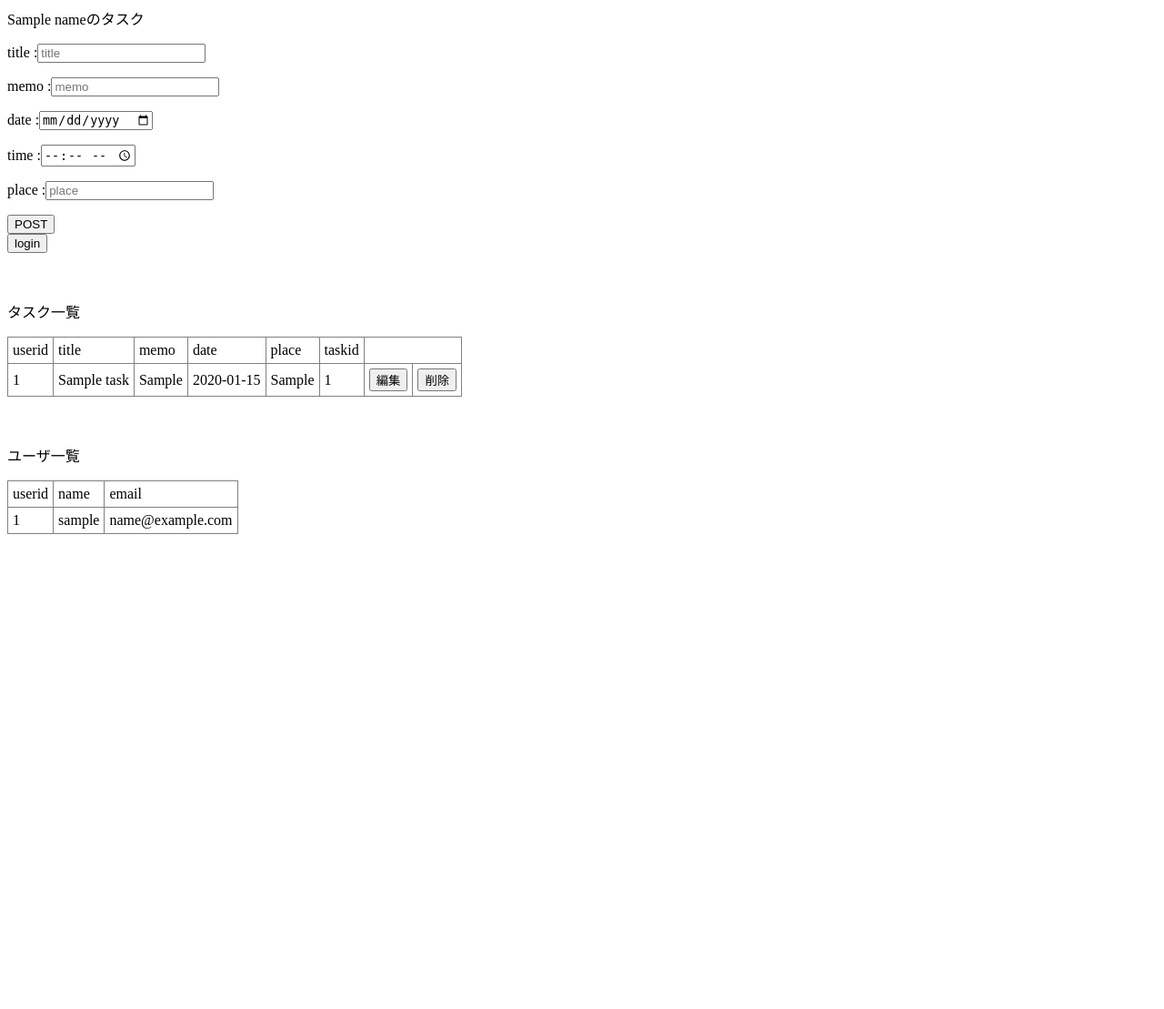
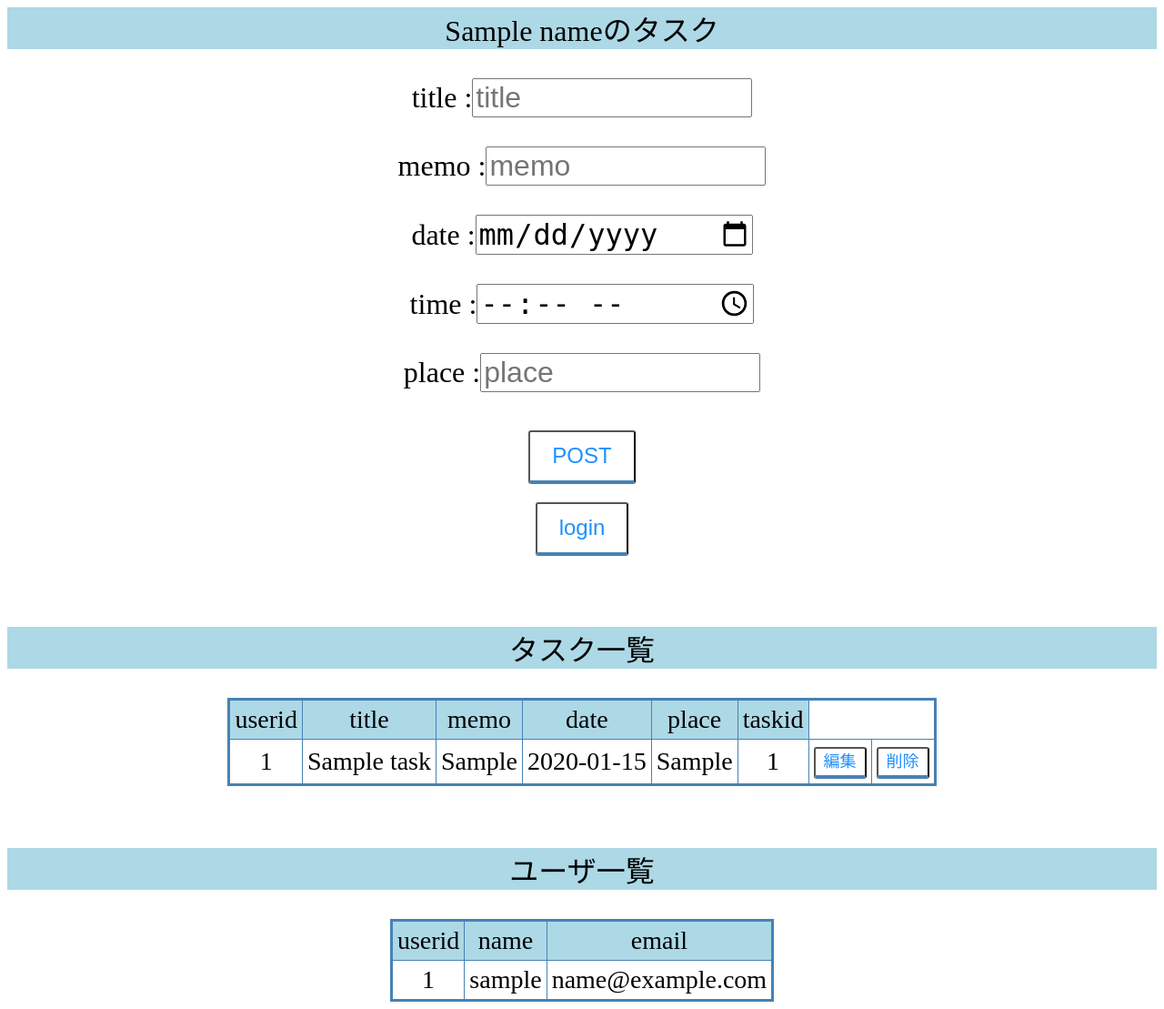
Before and after one commit to st17403yt/flask, a Flask app: template templates/index.html in a window 1280 px wide. Shown: the whole page at 91% size. Before the commit the page ends 587 px from the top, so only its background shows below. Run offline with Flask 2, Linux system fonts and the light colour scheme; tables that the repository leaves empty hold one stand-in row (values such as "Sample post"); the template is opened without the code that fills it: values that come from a table or form of the project are taken from there, most other values are stand-ins (such as "Sample title", 1, 10 or a date in 2020); parts of the project's set-up code (start-up, migrations or seed data) failed here and were passed over; some libraries are stand-ins or nearby versions.

Commit message:
css 追加

```diff
--- /dev/null
+++ b/static/styles.css
@@ -0,0 +1,97 @@
+/*色設定*/
+:root{
+  --color-white:White;
+  --color-lgray:LightGray;
+  --color-gray:Gray;
+  --color-black:Black;
+  --color-lcyan:LightCyan;
+  --color-dblue:DodgerBlue;
+  --color-sblue:SteelBlue;
+  --color-lblue:LightBlue;
+}
+
+body{
+  text-align:center;　/*横中央揃え*/
+  background: var(--color-lcyan);
+}
+
+/*ボタンデザイン*/
+.button-l {
+  display: inline-block;
+  padding: 0.5em 1em;
+  text-decoration: none;
+  background: var(--color-white);/*ボタン色*/
+  color: var(--color-dblue);
+  border-bottom: solid 4px var(--color-sblue);
+  border-radius: 3px;
+  font-size: 24px;
+  line-height: 1.2;
+  margin: 10px 0px;
+}
+
+.button-l:active {  /*ボタンを押したとき*/
+  -webkit-transform: translateY(4px);
+  transform: translateY(4px);/*下に動く*/
+  box-shadow: 0px 0px 1px rgba(0, 0, 0, 0.2);/*影を小さく*/
+  border-bottom: none;
+  font-size: 24px;
+  line-height: 1.2;
+  margin: 10px 0px;
+}
+
+.button-s {
+  display: inline-block;
+  padding: 0.2em 0.5em;
+  text-decoration: none;
+  background: var(--color-white);/*ボタン色*/
+  color: var(--color-dblue);
+  border-bottom: solid 4px var(--color-sblue);
+  border-radius: 3px;
+  font-size: 18px;
+  line-height: 1.2;
+}
+
+.button-s:active {  /*ボタンを押したとき*/
+  -webkit-transform: translateY(4px);
+  transform: translateY(4px);/*下に動く*/
+  box-shadow: 0px 0px 1px rgba(0, 0, 0, 0.2);/*影を小さく*/
+  border-bottom: none;
+  font-size: 20px;
+  line-height: 1.2;
+}
+
+/*textデザイン関係*/
+.message-l{
+  font-size: 32px;
+  line-height: 1.2;
+  background: var(--color-lblue)
+}
+
+.title{
+  font-size: 32px;
+  background: var(--color-lblue)
+}
+
+.text_area{
+  font-size: 32px;
+}
+
+.tbox{
+  font-size: 32px;
+  width: 300px;
+}
+
+/*tableデザイン*/
+table {
+    margin-left: auto;
+    margin-right: auto;
+    border: 3px solid var(--color-sblue);
+}
+
+td{
+  font-size: 28px;
+}
+
+.tr1{
+  background: var(--color-lblue);
+}
--- a/templates/index.html
+++ b/templates/index.html
@@ -4,6 +4,7 @@
 <head>
     <meta charset="utf-8" />
     <title>TODOアプリ</title>
+    <link rel="stylesheet" type="text/css" href="{{ url_for('static', filename='styles.css')}}" />
     <script src="http://code.jquery.com/jquery-3.3.1.js"></script>
     <script type="text/javascript" src="https://code.jquery.com/ui/1.12.0/jquery-ui.min.js"></script>
     <link rel="stylesheet" href="http://code.jquery.com/ui/1.12.1/themes/base/jquery-ui.css">
@@ -35,21 +36,21 @@
         <div id="title" class="title">{{name}}のタスク</div>
         <form name="f" method="post" action="/create">
             <div class="text_area">
-                <p>title :<input type="text" name="title" placeholder="title" required></p>
-                <p>memo :<input type="text" name="memo" placeholder="memo"></p>
-                <p>date :<input type="date" name="date" placeholder="date" required></p>
-                <p>time :<input type="time" name="time" placeholder="time" required></p>
-                <p>place :<input type="text" name="place" placeholder="place" id="place_input"></p>
+                <p>title :<input type="text" name="title" placeholder="title" required class="tbox"></p>
+                <p>memo :<input type="text" name="memo" placeholder="memo" class="tbox"></p>
+                <p>date :<input type="date" name="date" placeholder="date" required class="tbox"></p>
+                <p>time :<input type="time" name="time" placeholder="time" required class="tbox"></p>
+                <p>place :<input type="text" name="place" placeholder="place" id="place_input" class="tbox"></p>
             </div>
-            <button type="submit" formmethod="POST">POST</button>
+            <button type="submit" formmethod="POST" class="button-l">POST</button>
         </form>
         <form name="f" method="post" action="/login">
-            <button type="submit" formmethod="POST">login</button>
+            <button type="submit" formmethod="POST" class="button-l">login</button>
         </form>
         <br><br>
-        <p>タスク一覧</p>
+        <p class="title">タスク一覧</p>
         <table border="1" style="border-collapse: collapse;" cellpadding="5">
-            <tr>
+            <tr class="tr1">
                 <td>userid</td>
                 <td>title</td>
                 <td>memo</td>
@@ -68,22 +69,22 @@
                 <td>
                     <form method="POST" action="/edit">
                         <input type="hidden" name="taskid" value="{{task.taskid}}">
-                        <button>編集</button>
+                        <button class="button-s">編集</button>
                     </form>
                 </td>
                 <td id="task_{{task.taskid}}" task_id="{{task.taskid}}">
                     <form method="POST" action="/delete">
                         <input type="hidden" name="taskid" value="{{task.taskid}}">
-                        <button>削除</button>
+                        <button class="button-s">削除</button>
                     </form>
                 </td>
             </tr>
             {% endfor %}
         </table>
         <br><br>
-        <p>ユーザ一覧</p>
+        <p class="title">ユーザ一覧</p>
         <table border="1" style="border-collapse: collapse;" cellpadding="5">
-            <tr>
+            <tr class="tr1">
                 <td>userid</td>
                 <td>name</td>
                 <td>email</td>
--- a/templates/login.html
+++ b/templates/login.html
@@ -4,11 +4,12 @@
 <head>
     <meta charset="utf-8" />
     <title>login</title>
+    <link rel="stylesheet" type="text/css" href="{{ url_for('static', filename='styles.css')}}" />
 </head>
 
 <body>
-    <p>ログインしてください</p>
+    <p class="message-l">ログインしてください</p>
     <form name="f" method="post" action="/login">
-        <button type="submit" formmethod="POST">login</button>
+        <button type="submit" formmethod="POST" class="button-l">login</button>
     </form>
 </body>
```
Also changed, not shown: templates/edit.html (+8 -6 lines).
